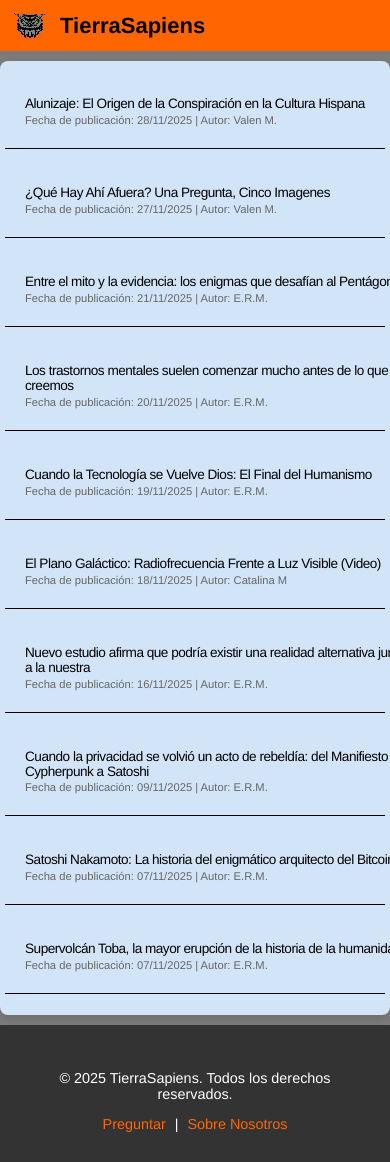
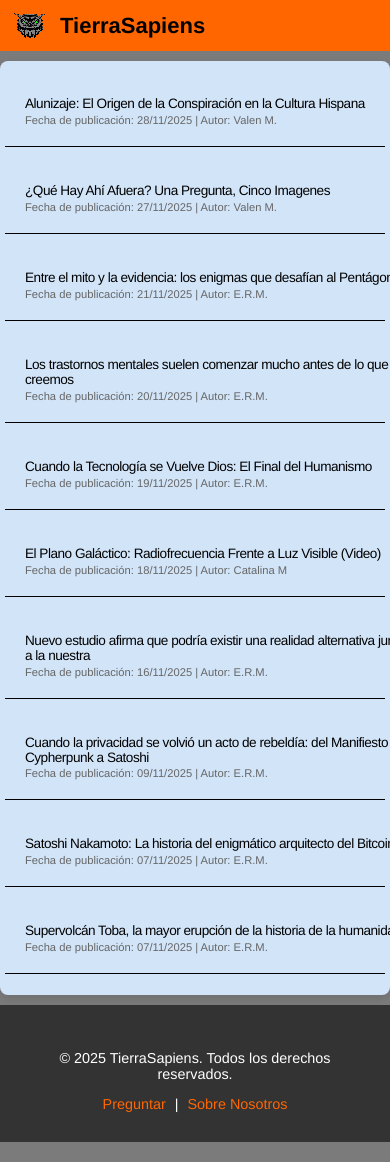
Before and after one commit to TierraSapiens/RealidadAlterna, a Jekyll site: the page built from index.md, in a window 390 px wide. Built offline with Jekyll 4.4.1, drawn with Linux system fonts in a browser that asks for light colours.

Commit message:
modificar

```diff
--- a/assets/css/style.css
+++ b/assets/css/style.css
@@ -221,7 +221,7 @@ footer {
         color: #666;
         display: block !important;
         margin-top: 2px !important;
-        margin-bottom: 4px !important; /*Espacio antes de la línea divisoria*/
+        margin-bottom: 2px !important; /*Espacio antes de la línea divisoria*/
     }
 }
 
```
